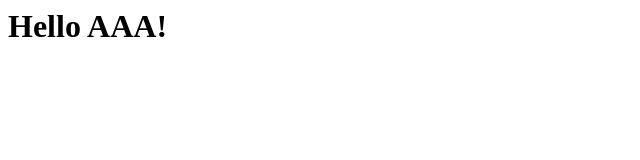
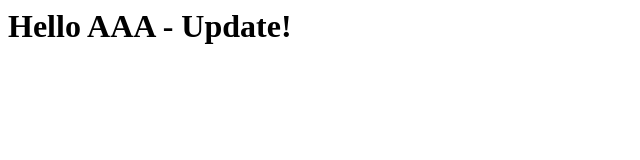
Before and after one commit to PierrePellegrin/DuelsSorciers, a plain HTML site: page index.html in a window 1280 px wide. Shown: the whole page, without its empty margins (0-640 px from the left). Drawn offline with Linux system fonts and the light colour scheme.

Commit message:
Update index.html

```diff
--- a/index.html
+++ b/index.html
@@ -1 +1 @@
-<h1>Hello AAA!</h1>
+<h1>Hello AAA - Update!</h1>
```
